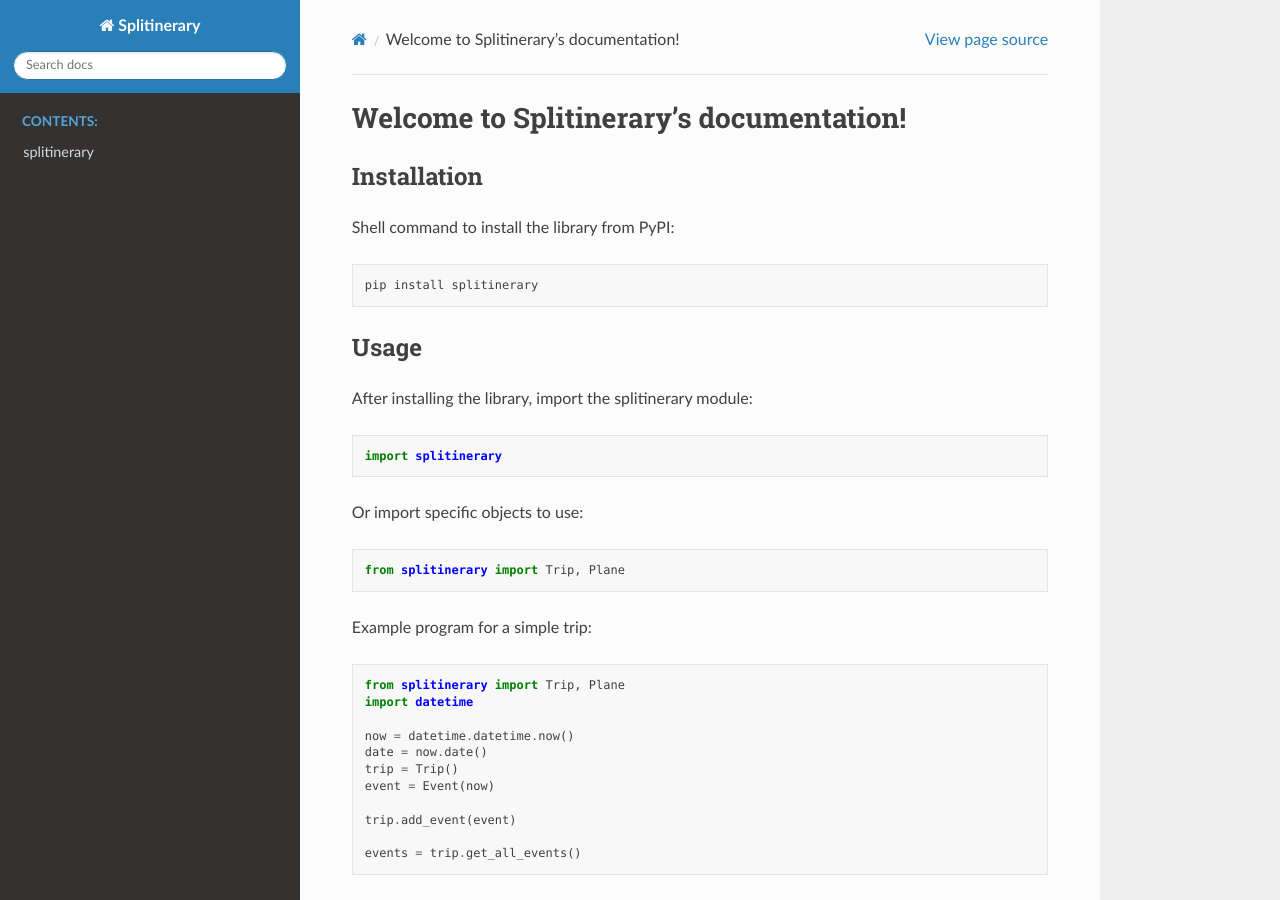
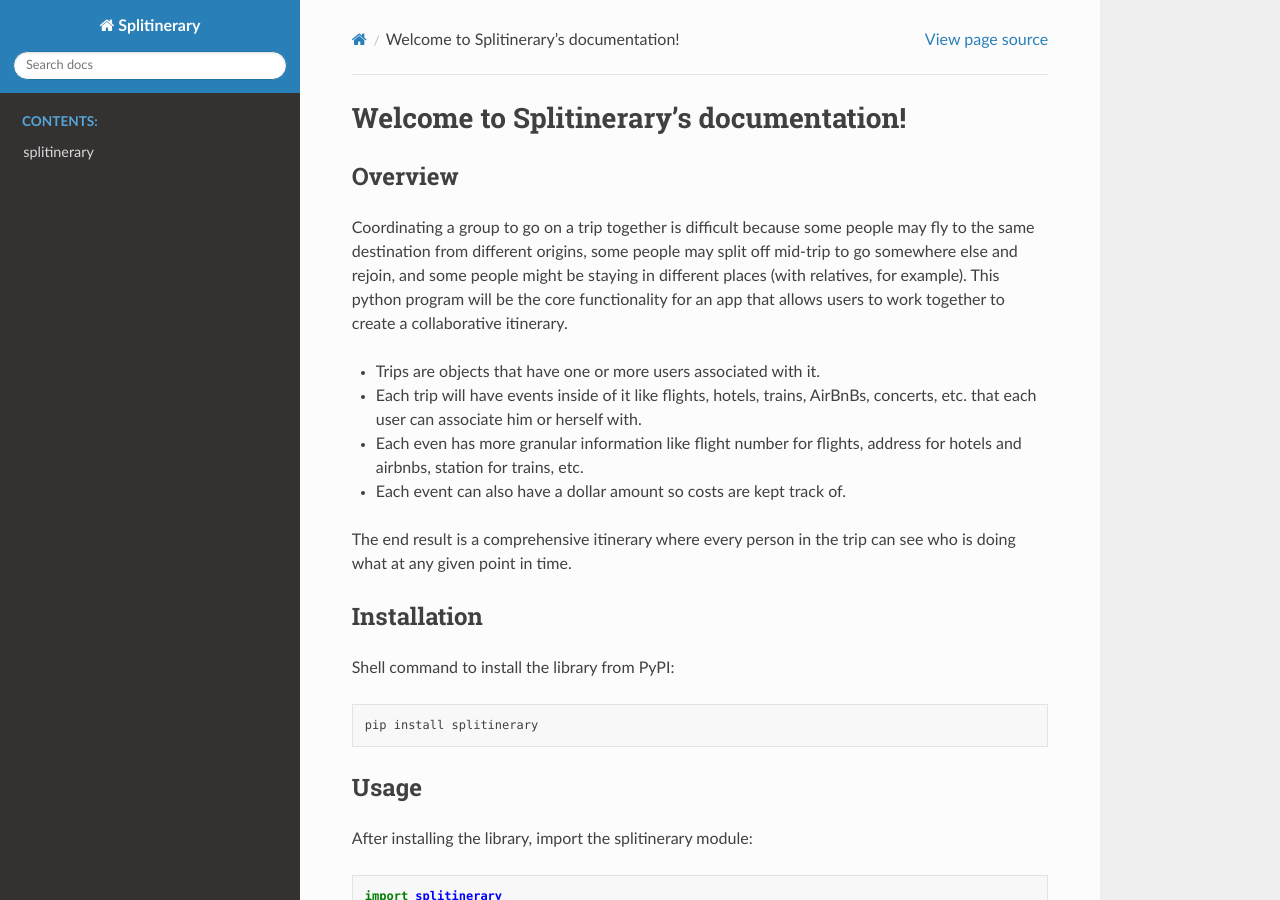
Before and after one commit to el3030/splitinerary, a Sphinx documentation site: the page built from docs/index.md, in a window 1280 px wide and 900 px high. Built offline with Sphinx 7.4.7 and the Read the Docs theme 2.0.0, drawn with Linux system fonts in a browser that asks for light colours.

Commit message:
updated documentation to include elevator pitch (#23)

```diff
--- a/docs/index.md
+++ b/docs/index.md
@@ -1,4 +1,15 @@
 # Welcome to Splitinerary's documentation!
+
+## Overview
+
+Coordinating a group to go on a trip together is difficult because some people may fly to the same destination from different origins, some people may split off mid-trip to go somewhere else and rejoin, and some people might be staying in different places (with relatives, for example). This python program will be the core functionality for an app that allows users to work together to create a collaborative itinerary.
+
+- Trips are objects that have one or more users associated with it.
+- Each trip will have events inside of it like flights, hotels, trains, AirBnBs, concerts, etc. that each user can associate him or herself with.
+- Each even has more granular information like flight number for flights, address for hotels and airbnbs, station for trains, etc.
+- Each event can also have a dollar amount so costs are kept track of.
+
+The end result is a comprehensive itinerary where every person in the trip can see who is doing what at any given point in time.
 
 ## Installation
 
```
